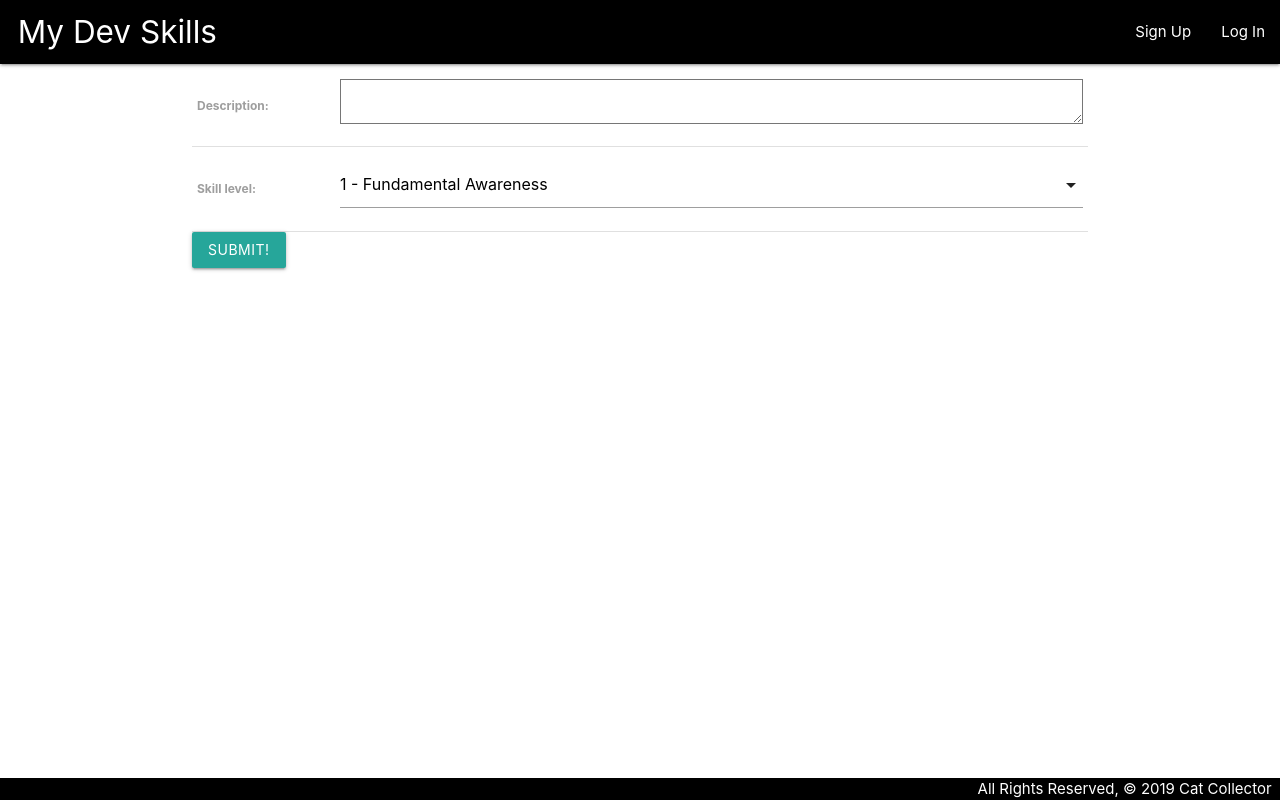
After one commit to lolo19950603/My-Dev-Skills, a Django app: page /skills/create/ in a window 1280 px wide. The commit adds this page. Run offline with Django 4.2, Linux system fonts and the light colour scheme.

Commit message:
implement add skill view page

```diff
--- a/mydevskills/main_app/models.py
+++ b/mydevskills/main_app/models.py
@@ -25,4 +25,4 @@ class Skill(models.Model):
         return self.description
 
     def get_absolute_url(self):
-        return reverse('detail', kwargs={'skill_id': self.id})
+        return reverse('skills_index')
--- a/mydevskills/main_app/templates/base.html
+++ b/mydevskills/main_app/templates/base.html
@@ -9,6 +9,7 @@
   <title>My Dev Skills</title>
   <link rel="stylesheet" href="https://cdnjs.cloudflare.com/ajax/libs/materialize/1.0.0/css/materialize.min.css">
   <link rel="stylesheet" type="text/css" href="{% static 'css/mystyle.css' %}">
+  <script src="https://cdnjs.cloudflare.com/ajax/libs/materialize/1.0.0/js/materialize.min.js"></script>
 </head>
 <body>
   <header class="navbar-fixed">
--- /dev/null
+++ b/mydevskills/main_app/templates/main_app/skill_form.html
@@ -0,0 +1,19 @@
+{% extends 'base.html' %}
+
+{% block content %}
+  <!-- Leaving the action empty makes the form post to the same url used to display it -->
+  <form action="" method="post">
+    <!-- Django requires the following for security purposes -->
+    {% csrf_token %}
+    <table>
+      <!-- Render the inputs inside of <tr>s & <td>s -->
+      {{ form.as_table }}
+    </table>
+    <input type="submit" value="Submit!" class="btn">
+  </form>
+
+  <script>
+    var selectEl = document.getElementById('id_skill_level');
+    M.FormSelect.init(selectEl);
+  </script>
+{% endblock %}
--- a/mydevskills/main_app/views.py
+++ b/mydevskills/main_app/views.py
@@ -33,4 +33,10 @@ class SkillList(ListView):
 
 class SkillCreate(CreateView):
   model = Skill
-  fields = '__all__'
+  fields = ['description', 'skill_level']
+
+  def form_valid(self, form):
+    # Assign the logged in user (self.request.user)
+    form.instance.user = self.request.user  # form.instance is the cat
+    # Let the CreateView do its job as usual
+    return super().form_valid(form)
```
